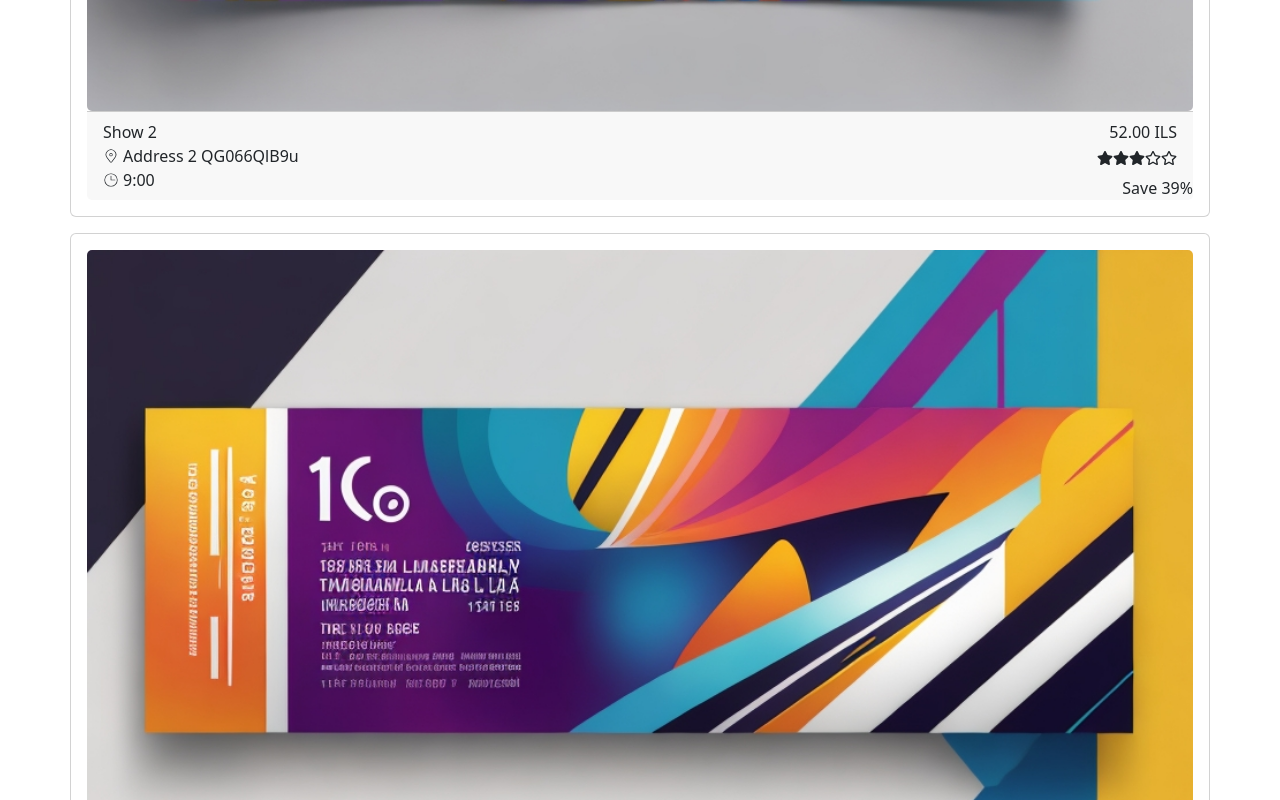
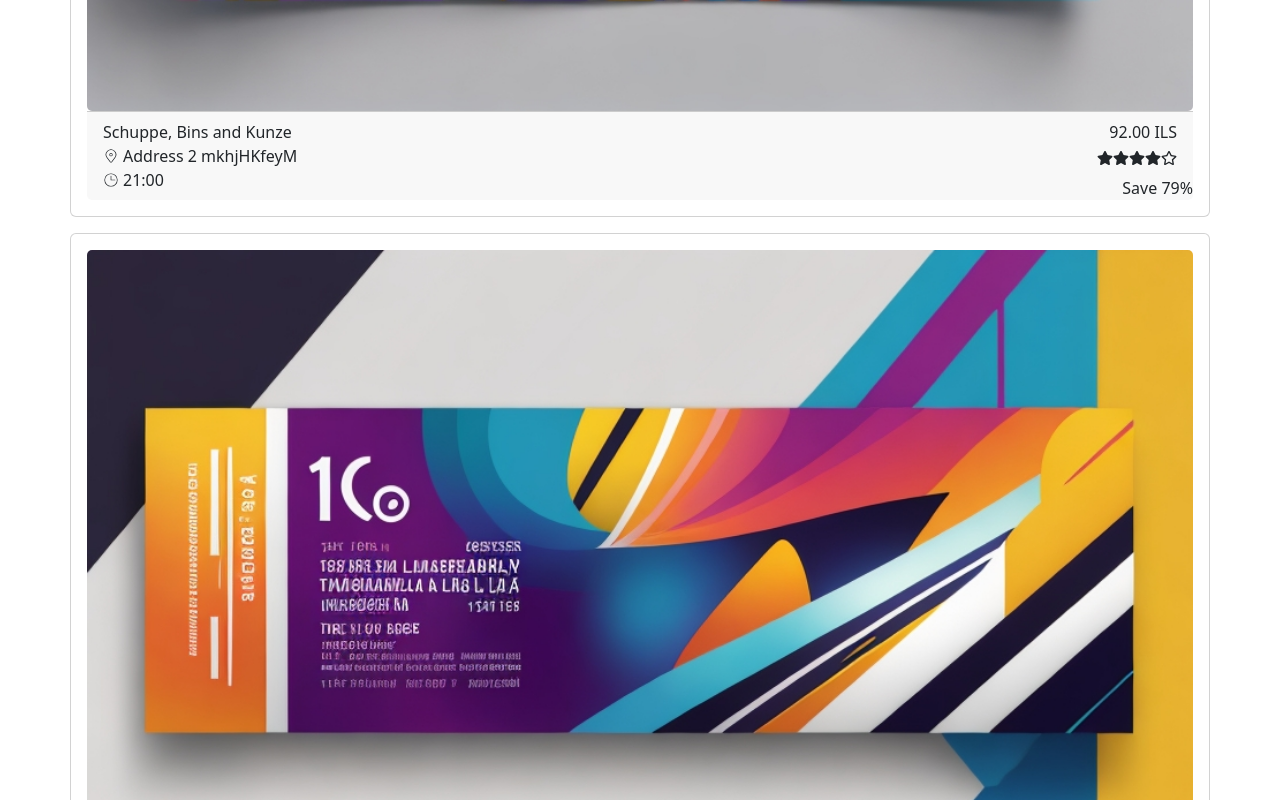
Before and after one commit to ChipLuxury-EWA/show-time, a React (Create React App) app in the folder client/: page /home in a window 1280 px wide. Shown: the part 1360-2160 px from the top of the page. Built offline with nearby package versions, Linux system fonts and the light colour scheme.

Commit message:
added faker to show fake data

```diff
--- a/client/package.json
+++ b/client/package.json
@@ -43,5 +43,8 @@
       "last 1 firefox version",
       "last 1 safari version"
     ]
+  },
+  "devDependencies": {
+    "@faker-js/faker": "^8.0.2"
   }
 }
--- a/client/src/sandbox_data/dummyData.js
+++ b/client/src/sandbox_data/dummyData.js
@@ -1,5 +1,6 @@
 // this code was generated with chatGPT
 // my main goal was to generate json object....
+import { faker } from '@faker-js/faker';
 
 const AMOUNT_OF_USERS = 10;
 const AMOUNT_OF_ROLES = 3;
@@ -45,22 +46,22 @@ for (let i = 1; i <= AMOUNT_OF_USERS; i++) {
 const shows = [];
 for (let i = 1; i <= SHOWS_AMOUNT; i++) {
   const show = {
-    _id: i,
+    _id: i.toString(),
     categoryId: getRandomInt(1, AMOUNT_OF_CATEGORY), // Assuming 4 categories available
     ticketIds: [],
     sellerId: getRandomInt(1, 3), // Assuming 8 sellers available
     // TODO tompo: add id by user role (if user.role == role.id)
-    name: `Show ${i}`,
+    name: faker.company.name(),
     price: getRandomInt(10, 100), // Random price (10 to 100)
     location: getRandomInt(1, AMOUNT_OF_LOCATIONS), // Assuming 5 locations available
     address: `Address ${i} ${getRandomString(10)}`,
-    image: `images/ticket_${i}.jpg`,
+    image: `/images/ticket_${i}.jpg`,
     date: new Date().toISOString().split("T")[0], // Today's date
     time: `${getRandomInt(0, 23)}:00`, // Random hour (00:00 to 23:00)
     minutesBeforePurchase: getRandomInt(1, 60), // Random minutes (1 to 60)
-    description: `Description ${i} ${getRandomString(getRandomInt(20, 100))}`,
+    description: `${faker.commerce.productDescription()}`,
     duration: getRandomInt(60, 180), // Random duration in minutes (60 to 180)
-    cast: [`Actor ${i}A`, `Actor ${i}B`], // Assuming 2 actors for each show
+    cast: [`Amos Tamam`, ` Rebeka Michali`], // Assuming 2 actors for each show
     rate: getRandomInt(0, 5),
   };
   shows.push(show);
@@ -78,6 +79,7 @@ shows.forEach((show) => {
       discountPrice: getRandomInt(5, 50), // Random discount price (5 to 50)
     };
     tickets.push(ticket);
+    show.ticketIds.push(ticket._id);
   }
 });
 
@@ -121,4 +123,4 @@ const dummyData = {
   roles,
 };
 
-module.exports = dummyData;
+export default dummyData;
```
Also changed, not shown: 1 other file (tests, documents, lock files or other folders).
